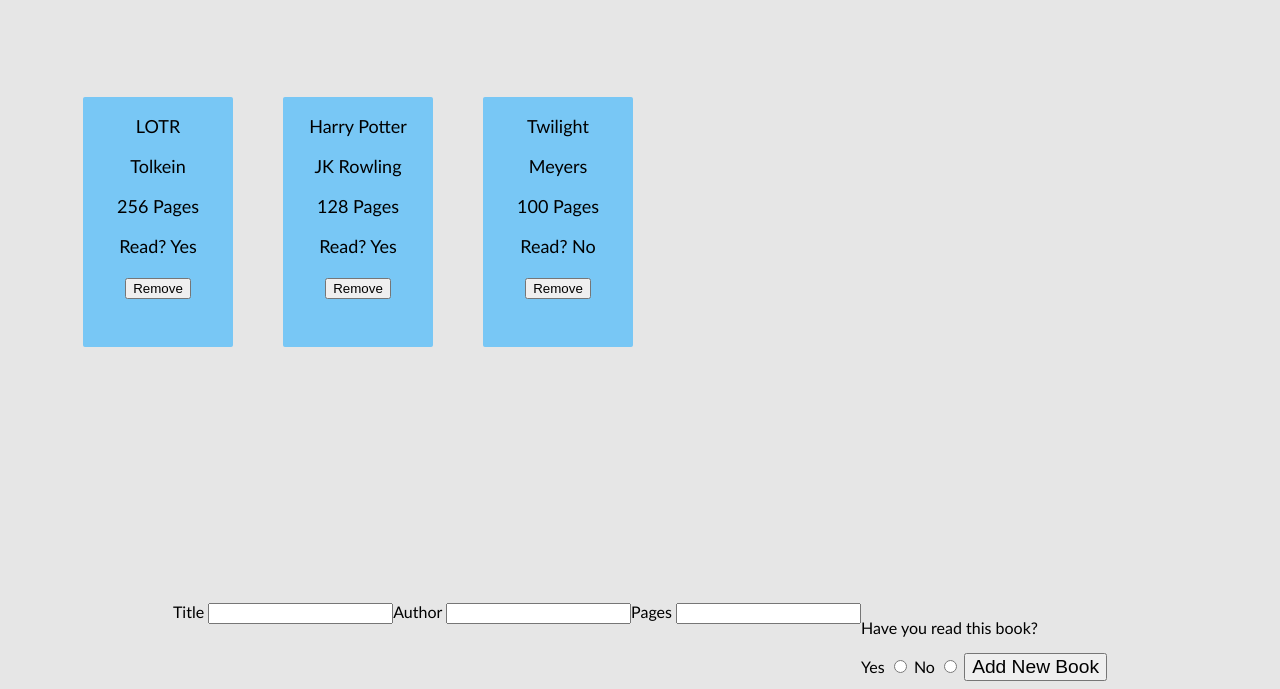
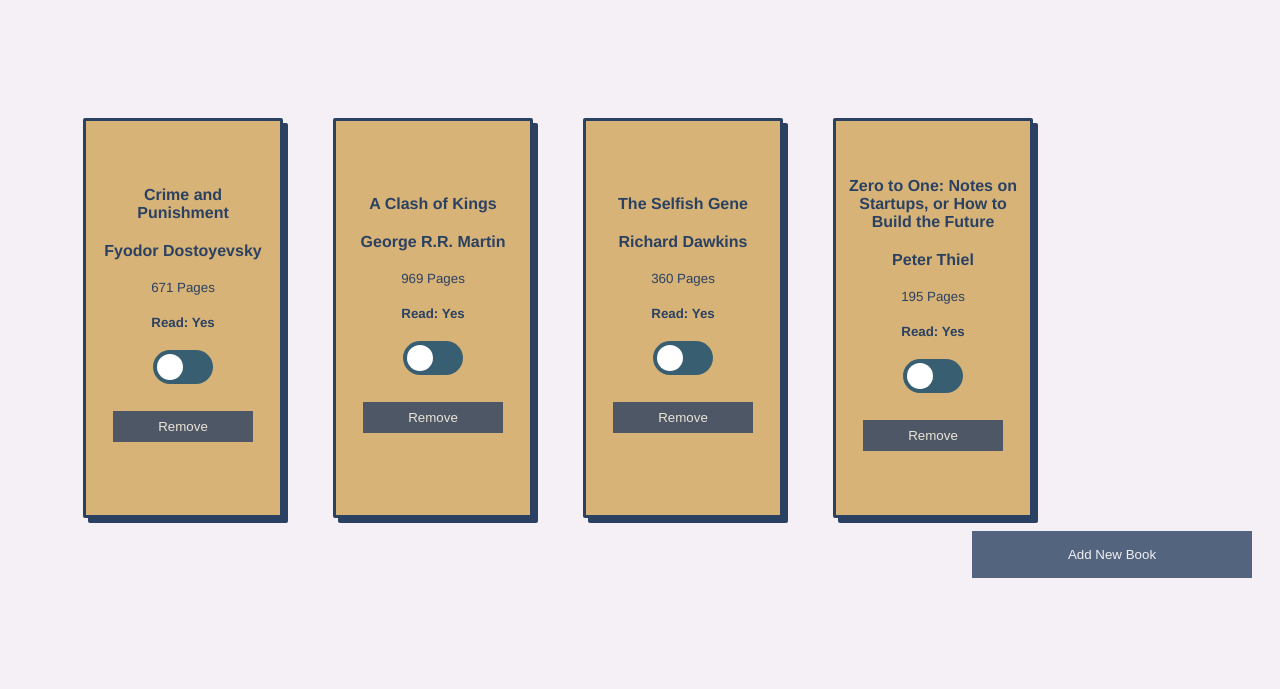
Before and after one commit to jcheso/library, a plain HTML site: page index.html in a window 1280 px wide. Shown: the part 199-888 px from the top of the page. After the commit the page ends 800 px from the top, so only its background shows below. Drawn offline with Linux system fonts and the light colour scheme.

Commit message:
Added form for new book, slider to set read status and completed styling

```diff
--- a/index.html
+++ b/index.html
@@ -12,44 +12,55 @@
   </head>
 
   <body>
-    <div class="container">
-      <div class="header"><h1>My Digital Library</h1></div>
+    <header>
+      <h1>My Digital Library</h1>
+    </header>
+    <section>
       <div id="book-shelf" class="book-shelf"></div>
-      <div class="footer">
+    </section>
+    <footer>
+      <div class="form-popup" id="myForm">
         <form id="add-book-form" class="add-book-form">
-          <label for="title"
-            >Title
-            <input type="text" id="title" name="title" />
-          </label>
-          <label for="author"
-            >Author
-            <input type="text" id="author" name="author" />
-          </label>
-          <label for="pages"
-            >Pages <input type="text" id="pages" name="pages" />
-          </label>
+          <h2>Enter your book details</h2>
+
+          <label for="title">Title</label>
+          <input type="text" id="title" name="title" required="true" />
+
+          <label for="author">Author</label>
+          <input type="text" id="author" name="author" required="true" />
+
+          <label for="pages">Pages </label>
+          <input type="text" id="pages" name="pages" required="true" />
+          <h3>Have you read this book?</h3>
           <div class="radio-buttons">
-            <div><p>Have you read this book?</p></div>
             <div>
               <label for="haveRead"
                 >Yes
                 <input type="radio" id="haveRead" name="haveRead" value="Yes" />
               </label>
-              <label for="haveRead"
+              <label for="haveNotRead"
                 >No
-                <input type="radio" id="haveNotRead" name="haveNotRead" value="No" />
+                <input
+                  type="radio"
+                  id="haveNotRead"
+                  name="haveRead"
+                  value="No"
+                />
               </label>
-              <input
-                id="new-book"
-                class="button"
-                type="submit"
-                value="Add New Book"
-              />
             </div>
           </div>
+          <input
+            id="new-book"
+            class="button"
+            type="submit"
+            value="Add New Book"
+            onclick="closeForm()"
+          />
         </form>
       </div>
-    </div>
+
+      <button class="open-button" onclick="openForm()">Add New Book</button>
+    </footer>
     <script src="scripts.js"></script>
   </body>
 </html>
--- a/scripts.js
+++ b/scripts.js
@@ -10,9 +10,10 @@ function Book(title, author, pages, haveRead) {
 const addBookToLibrary = (title, author, pages, haveRead) =>
   myLibrary.push(new Book(title, author, pages, haveRead));
 
-addBookToLibrary("LOTR", "Tolkein", "256", "Yes");
-addBookToLibrary("Harry Potter", "JK Rowling", "128", "Yes");
-addBookToLibrary("Twilight", "Meyers", "100", "No");
+addBookToLibrary("Crime and Punishment", "Fyodor Dostoyevsky", "671", "Yes");
+addBookToLibrary("A Clash of Kings", "George R.R. Martin", "969", "Yes");
+addBookToLibrary("The Selfish Gene", "Richard Dawkins ", "360", "Yes");
+addBookToLibrary("Zero to One: Notes on Startups, or How to Build the Future", "Peter Thiel", "195", "Yes")
 
 console.table(myLibrary);
 
@@ -21,7 +22,6 @@ function displayBook(bookObj, index) {
   console.log(bookObj);
   console.log(index);
 
-
   const bookShelf = document.querySelector("#book-shelf");
   const book = document.createElement("div");
   book.setAttribute("id", index);
@@ -29,54 +29,99 @@ function displayBook(bookObj, index) {
   bookShelf.appendChild(book);
 
   const bookTitle = document.createElement("p");
-  bookTitle.setAttribute("class", "book-data");
+  bookTitle.setAttribute("class", "book-title");
   bookTitle.textContent = bookObj.title;
   book.appendChild(bookTitle);
 
   const bookAuthor = document.createElement("p");
-  bookAuthor.setAttribute("class", "book-data");
+  bookAuthor.setAttribute("class", "book-author");
   bookAuthor.textContent = bookObj.author;
   book.appendChild(bookAuthor);
 
   const bookPages = document.createElement("p");
-  bookPages.setAttribute("class", "book-data");
+  bookPages.setAttribute("class", "book-pages");
   bookPages.textContent = bookObj.pages + " Pages";
   book.appendChild(bookPages);
 
   const bookRead = document.createElement("p");
-  bookRead.setAttribute("class", "book-data");
-  bookRead.textContent = "Read? " + bookObj.haveRead;
+  bookRead.setAttribute("class", "book-read");
+  bookRead.setAttribute("id", bookObj.title);
+  bookRead.textContent = "Read: " + bookObj.haveRead;
   book.appendChild(bookRead);
+
+  const bookReadToggleDiv = document.createElement("div");
+  bookReadToggleDiv.setAttribute("class", "switch-div");
+  book.appendChild(bookReadToggleDiv);
+
+  const bookReadToggleLabel = document.createElement("label");
+  bookReadToggleLabel.setAttribute("class", "switch");
+  bookReadToggleDiv.appendChild(bookReadToggleLabel);
+
+  const bookReadToggleInput = document.createElement("input");
+  bookReadToggleInput.setAttribute("type", "checkbox");
+  bookReadToggleInput.setAttribute("value", index);
+  bookReadToggleInput.addEventListener("click", toggleRead);
+  bookReadToggleLabel.appendChild(bookReadToggleInput);
+
+  const bookReadToggleSpan = document.createElement("span");
+  bookReadToggleSpan.setAttribute("class", "slider round");
+
+  bookReadToggleLabel.appendChild(bookReadToggleSpan);
+
+  const bookRemoveDiv = document.createElement("div");
+  bookRemoveDiv.setAttribute("class", "switch-div");
+  book.appendChild(bookRemoveDiv);
 
   const bookRemove = document.createElement("button");
   bookRemove.setAttribute("value", index);
-
-  bookRemove.addEventListener("click", deleteBook)
-  bookRemove.textContent = "Remove"
-  book.appendChild(bookRemove);
+  bookRemove.setAttribute("class", "remove-btn");
+  bookRemove.addEventListener("click", deleteBook);
+  bookRemove.textContent = "Remove";
+  bookRemoveDiv.appendChild(bookRemove);
 }
 
 myLibrary.forEach(displayBook);
 
 // Submit function that saves form data, creates a new book object and displays it
 document.getElementById("add-book-form").addEventListener("submit", (event) => {
-  title = document.getElementById("title").value
+  title = document.getElementById("title").value;
   author = document.getElementById("author").value;
   pages = document.getElementById("pages").value;
-  haveRead = document.getElementById("haveRead").value;
-  if (haveRead !== "Yes") {
+  haveRead = document.getElementById("haveRead").checked;
+  if (!haveRead) {
     haveRead = "No";
+  } else {
+    haveRead = "Yes";
   }
   addBookToLibrary(title, author, pages, haveRead);
-  displayBook(myLibrary[myLibrary.length - 1], myLibrary.length-1)
-  console.table(myLibrary)
+  displayBook(myLibrary[myLibrary.length - 1], myLibrary.length - 1);
+  console.table(myLibrary);
   event.preventDefault();
 });
 
-function deleteBook(){
-  let book = document.getElementById(this.value)
-  book.remove()
-  myLibrary.splice(this.value, 1, '');
-  console.table(myLibrary)
+function deleteBook() {
+  let bookElement = document.getElementById(this.value);
+  bookElement.remove();
+  myLibrary.splice(this.value, 1, "");
+  console.table(myLibrary);
+}
 
+function toggleRead() {
+  let book = myLibrary[this.value];
+  console.log(book.title);
+  if (book.haveRead == "Yes") {
+    book.haveRead = "No";
+  } else {
+    book.haveRead = "Yes";
+  }
+  let bookElement = document.getElementById(this.value);
+  bookElement.childNodes[3].innerHTML = "Read: " + book.haveRead;
 }
+
+function openForm() {
+  document.getElementById("myForm").style.display = "block";
+}
+
+function closeForm() {
+  document.getElementById("myForm").style.display = "none";
+}
--- a/styles.css
+++ b/styles.css
@@ -1,16 +1,34 @@
-body {
-  background-color: rgb(230, 230, 230);
-  font-family: "Trebuchet MS", "Lucida Sans Unicode", "Lucida Grande",
-    "Lucida Sans", Arial, sans-serif;
+* {
+  box-sizing: border-box;
 }
 
-.header {
-  font-size: xx-large;
-  font-weight: 900;
+body {
+  background-color: #f5f0f6;
+  font-family: "Franklin Gothic Medium", "Arial Narrow", Arial, sans-serif;
+}
+
+header {
+  background-color: #f5f0f6;
+  padding: 30px;
   text-align: center;
-  border-radius: 50px;
-  margin: 25px;
+  font-size: 35px;
   text-transform: uppercase;
+  color: #2b4162;
+}
+
+section {
+  display: -webkit-flex;
+  display: flex;
+}
+
+footer {
+  background-color: #f5f0f6;
+  padding: 10px;
+  text-align: center;
+  color: rgb(0, 0, 0);
+  display: flex;
+  justify-content: center;
+  align-items: center;
 }
 
 .book-shelf {
@@ -35,24 +53,196 @@ body {
 
 .book {
   border-radius: 2px;
-  width: 150px;
-  height: 250px;
+  width: 200px;
+  height: 400px;
   margin: 25px;
   text-align: center;
-  font-size: large;
-  background-color: rgb(120, 199, 245);
+  background-color: #d7b377;
+  display: flex;
+  flex-direction: column;
+  justify-content: center;
+  color: #2b4162;
+  border: #2b4162;
+  border-style: solid;
+  box-shadow: 5px 5px #2b4162;
 }
 
-.button {
-  font-size: larger;
+.radio-buttons {
+  width: 100%;
+  padding: 15px;
+  margin: 5px 0 22px 0;
+  border: none;
 }
 
-.add-book-form {
-  display: flex;
-  flex-direction: row;
+/* The switch - the box around the slider */
+.switch {
+  position: relative;
+  display: inline-block;
+  width: 60px;
+  height: 34px;
 }
 
-.radio-buttons{
-  display: flex;
-  flex-direction: column;
+/* Hide default HTML checkbox */
+.switch input {
+  opacity: 0;
+  width: 0;
+  height: 0;
 }
+
+/* The slider */
+.slider {
+  position: absolute;
+  cursor: pointer;
+  top: 0;
+  left: 0;
+  right: 0;
+  bottom: 0;
+  background-color: #385f71;
+  -webkit-transition: 0.4s;
+  transition: 0.4s;
+}
+
+.slider:before {
+  position: absolute;
+  content: "";
+  height: 26px;
+  width: 26px;
+  left: 4px;
+  bottom: 4px;
+  background-color: white;
+  -webkit-transition: 0.4s;
+  transition: 0.4s;
+}
+
+input:checked + .slider {
+  background-color: #2b4162;
+}
+
+input:focus + .slider {
+  box-shadow: 0 0 1px #2b4162;
+}
+
+input:checked + .slider:before {
+  -webkit-transform: translateX(26px);
+  -ms-transform: translateX(26px);
+  transform: translateX(26px);
+}
+
+/* Button used to open the contact form - fixed at the bottom of the page */
+.open-button {
+  background-color: #2b4162;
+  color: #f1f1f1;
+  padding: 16px 20px;
+  border: none;
+  cursor: pointer;
+  opacity: 0.8;
+  position: fixed;
+  bottom: 23px;
+  right: 28px;
+  width: 280px;
+}
+
+/* The popup form - hidden by default */
+.form-popup {
+  display: none;
+  position: fixed;
+  bottom: 0;
+  right: 15px;
+  border: 3px solid #f1f1f1;
+  z-index: 9;
+}
+
+/* Add styles to the form container */
+.add-book-form {
+  max-width: 300px;
+  padding: 10px;
+  background-color: #385f71;
+}
+
+/* Full-width input fields */
+.add-book-form input[type="text"] {
+  width: 100%;
+  padding: 15px;
+  margin: 5px 0 22px 0;
+  border: none;
+  background: #f1f1f1;
+  color: #2b4162;
+}
+
+/* When the inputs get focus, do something */
+.add-book-form input[type="text"]:focus {
+  background-color: #f1f1f1;
+  outline: none;
+  color: #2b4162;
+}
+
+/* Set a style for the submit/login button */
+.add-book-form .button {
+  background-color: #2b4162;
+  color: #f1f1f1;
+  padding: 16px 20px;
+  border: none;
+  cursor: pointer;
+  width: 80%;
+  opacity: 0.8;
+  margin: 15px;
+  align-items: center;
+}
+
+/* Add a red background color to the cancel button */
+
+/* Add some hover effects to buttons */
+.add-book-form .button:hover,
+.open-button:hover,
+.remove-btn:hover {
+  opacity: 1;
+}
+
+.book-title {
+  font-weight: 900;
+  margin: 10px;
+}
+
+.book-author {
+  font-weight: 600;
+  margin: 10px;
+
+}
+
+.book-pages {
+  font-size: smaller;
+  font-weight: 500;
+  margin: 10px;
+
+}
+
+.book-read {
+  font-size: smaller;
+  margin: 10px;
+  font-weight: 700;
+
+}
+
+.switch-div {
+  margin: 10px;
+}
+
+.slider.round {
+  border-radius: 34px;
+}
+
+.slider.round:before {
+  border-radius: 50%;
+}
+
+.remove-btn {
+  background-color: #2b4162;
+  color: #f1f1f1;
+  padding: 8px 10px;
+  border: none;
+  cursor: pointer;
+  width: 80%;
+  opacity: 0.8;
+  margin: 7.5px;
+  align-items: center;
+}
```
